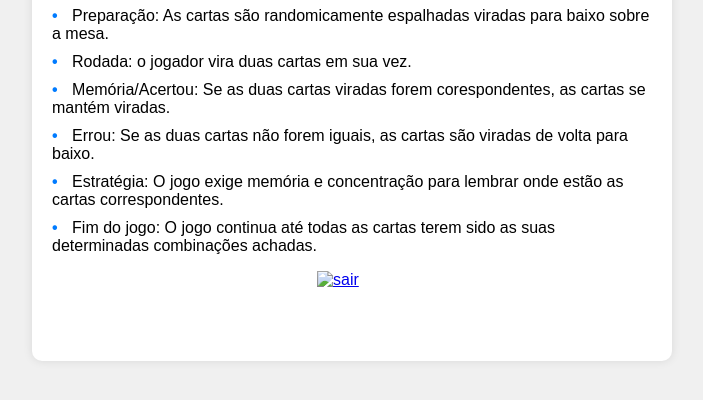
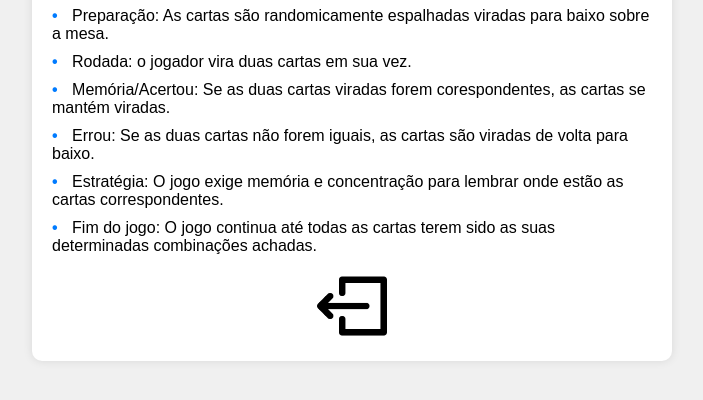
Before and after one commit to raian2209/jogo_da_memoria, a plain HTML site: page regras/index.html in a window 1280 px wide. Shown: the part 280-680 px from the top of the page, without its empty margins (288-991 px from the left). Drawn offline with Linux system fonts and the light colour scheme.

Commit message:
att sair regras

```diff
--- a/regras/index.html
+++ b/regras/index.html
@@ -83,7 +83,7 @@
           Fim do jogo: O jogo continua até todas as cartas terem sido as suas determinadas combinações achadas.
         </li>
       </ul>
-      <a  href="../index.html"><img class="voltar-sair" src="../jogo/img/sair.png" alt="sair"><a/>
+      <a  href="../index.html"><img class="voltar-sair" src="../img/sair.png" alt="sair"><a/>
     </div>
   </body>
 </html>
```
